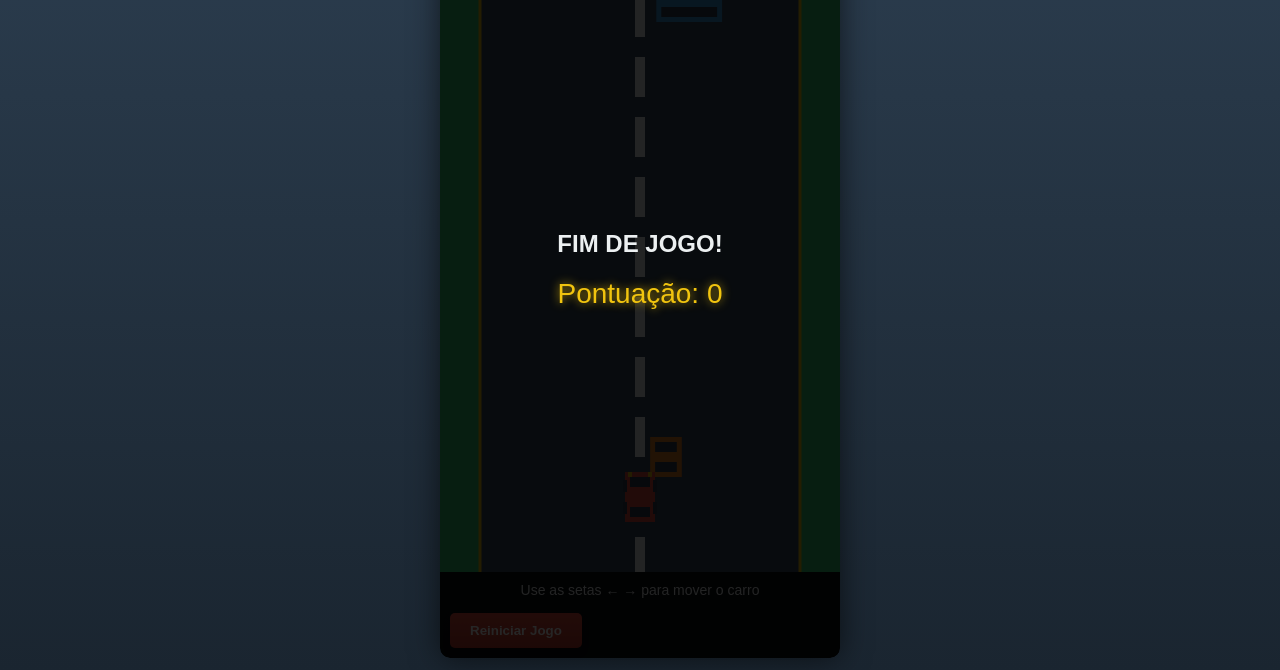
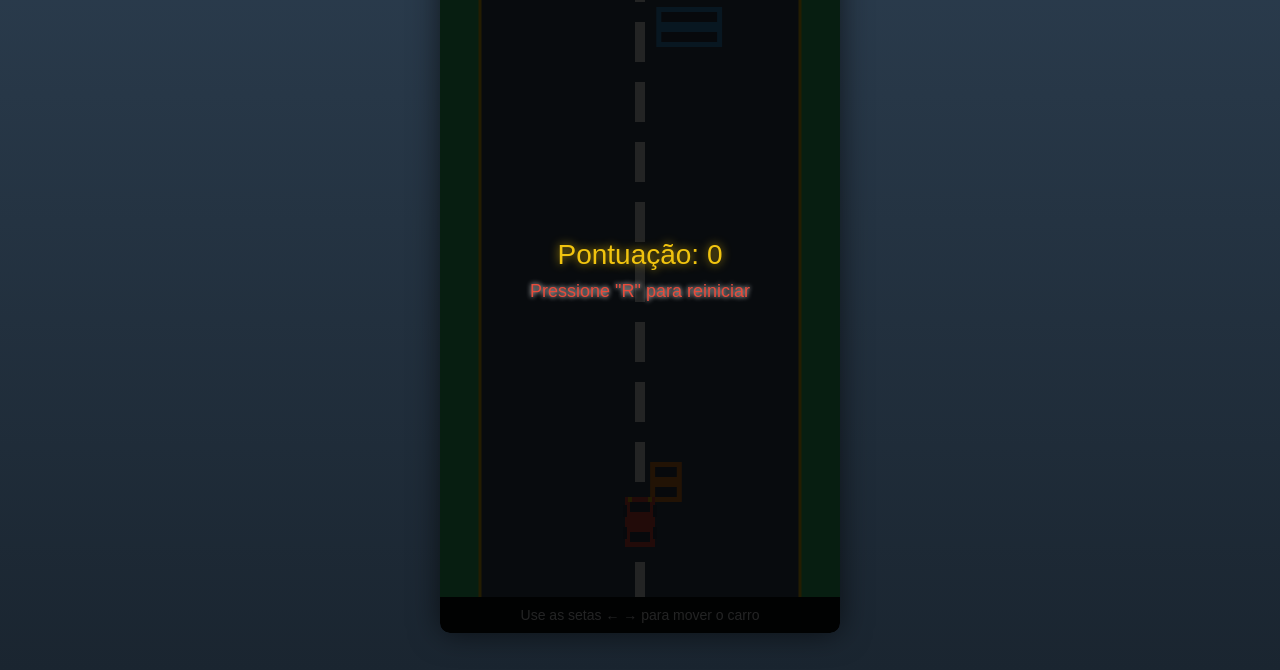
Before and after one commit to SkyGemm/pagina-com-tudo, a plain HTML site: page carro/jogocorridacarrocima.html in a window 1280 px wide. Shown: the part 130-800 px from the top of the page. Drawn offline with Linux system fonts and the light colour scheme.

Commit message:
Update jogocorridacarrocima.html

```diff
--- a/carro/jogocorridacarrocima.html
+++ b/carro/jogocorridacarrocima.html
@@ -3,7 +3,7 @@
 <head>
 <meta charset="UTF-8">
 <meta name="viewport" content="width=device-width, initial-scale=1.0">
-    <title>Jogo de Corrida 2D - Aprimorado com Som</title>
+<title>Jogo de Corrida 2D - Reinício com R e Quicar</title>
 <style>
 body {
     margin: 0; padding: 0;
@@ -19,24 +19,13 @@
 #score-container { display:flex; justify-content:space-between; padding:10px 15px; background:rgba(0,0,0,0.7); color:#ecf0f1; font-size:18px; font-weight:bold; }
 #game-canvas { background-color: #34495e; display:block; }
 #controls { padding:10px; background: rgba(0,0,0,0.7); font-size:14px; border-radius:0 0 10px 10px; }
-        #restart-btn, #restart-btn-over {
-            margin-top: 15px; padding:10px 20px;
-            background: linear-gradient(to bottom, #e74c3c,#c0392b);
-            color:white; border:none; border-radius:5px; cursor:pointer; font-weight:bold;
-            display:none; box-shadow:0 4px 6px rgba(0,0,0,0.3); transition:transform 0.2s, box-shadow 0.2s;
-        }
-        #restart-btn:hover, #restart-btn-over:hover { transform:translateY(-2px); box-shadow:0 6px 8px rgba(0,0,0,0.4); }
-        #restart-btn:active, #restart-btn-over:active { transform:translateY(1px); box-shadow:0 2px 4px rgba(0,0,0,0.4); }
 #game-over {
     position:absolute; top:0; left:0; width:100%; height:100%;
     background:rgba(0,0,0,0.85); display:flex; flex-direction:column;
     justify-content:center; align-items:center; display:none; z-index:10; border-radius:10px;
 }
-        #final-score { font-size:28px; margin-bottom:20px; color:#f1c40f; text-shadow:0 0 10px rgba(241,196,15,0.8); }
-        .vibration { animation: vibration 0.3s infinite; }
-        @keyframes vibration { 0%{transform:translateX(0);}25%{transform:translateX(-5px);}50%{transform:translateX(0);}75%{transform:translateX(5px);}100%{transform:translateX(0);} }
-        .flash { animation: flash 0.3s; }
-        @keyframes flash { 0%{opacity:1;}50%{opacity:0.5;}100%{opacity:1;} }
+#final-score { font-size:28px; margin-bottom:10px; color:#f1c40f; text-shadow:0 0 10px rgba(241,196,15,0.8); }
+#restart-text { font-size:18px; color:#e74c3c; text-shadow:0 0 5px #fff; }
 </style>
 </head>
 <body>
@@ -48,14 +37,10 @@
         <div id="level">Nível: 1</div>
     </div>
     <canvas id="game-canvas" width="400" height="600"></canvas>
-    <div id="controls">
-        Use as setas ← → para mover o carro
-        <button id="restart-btn">Reiniciar Jogo</button>
-    </div>
+    <div id="controls">Use as setas ← → para mover o carro</div>
     <div id="game-over">
-        <h2>FIM DE JOGO!</h2>
         <div id="final-score">Pontuação: 0</div>
-        <button id="restart-btn-over">Jogar Novamente</button>
+        <div id="restart-text">Pressione "R" para reiniciar</div>
     </div>
 </div>
 
@@ -65,20 +50,14 @@
 const scoreElement = document.getElementById('score');
 const timerElement = document.getElementById('timer');
 const levelElement = document.getElementById('level');
-    const restartBtn = document.getElementById('restart-btn');
 const gameOverScreen = document.getElementById('game-over');
 const finalScoreElement = document.getElementById('final-score');
-    const restartBtnOver = document.getElementById('restart-btn-over');
 
 // Sons
-    const engineSound = new Audio("aceleracao.mp3");
-    engineSound.loop = true; engineSound.volume = 0.10;
-    const hornSound = new Audio("buzinacarro.mp3");
-    hornSound.volume = 0.5;
-    const crashSound = new Audio("crash.mp3");
-    crashSound.volume = 0.8;
-    const musicSound = new Audio("musica.mp3");
-    musicSound.loop = true; musicSound.volume = 0.20;
+const engineSound = new Audio("aceleracao.mp3"); engineSound.loop=true; engineSound.volume=0.10;
+const hornSound = new Audio("buzinacarro.mp3"); hornSound.volume=0.5;
+const crashSound = new Audio("crash.mp3"); crashSound.volume=0.8;
+const musicSound = new Audio("musica.mp3"); musicSound.loop=true; musicSound.volume=0.20;
 [engineSound,hornSound,crashSound,musicSound].forEach(s=>s.load());
 musicSound.play();
 
@@ -87,32 +66,37 @@
 document.addEventListener("keyup", e => { if(e.key==="ArrowUp") engineSound.pause(); });
 
 // Buzina curta com clique
-    document.addEventListener("mousedown", e => {
-        if(e.button===0){ hornSound.currentTime=0; hornSound.play(); setTimeout(()=>hornSound.pause(),400); }
-    });
+document.addEventListener("mousedown", e => { if(e.button===0){ hornSound.currentTime=0; hornSound.play(); setTimeout(()=>hornSound.pause(),400); } });
 
 // Variáveis do jogo
 let score=0, gameTime=0, level=1, gameRunning=true, roadSpeed=5, roadOffset=0, lastTimestamp=0, lastLevelIncrease=0;
-    const car = { x:canvas.width/2-15, y:canvas.height-100, width:30, height:50, speed:7, color:'#e74c3c', draw(){ ctx.fillStyle=this.color; ctx.fillRect(this.x,this.y,this.width,this.height); ctx.fillStyle='#2c3e50'; ctx.fillRect(this.x+5,this.y+5,this.width-10,10); ctx.fillRect(this.x+5,this.y+this.height-15,this.width-10,10); ctx.fillStyle='#f1c40f'; ctx.fillRect(this.x+3,this.y,4,5); ctx.fillRect(this.x+this.width-7,this.y,4,5); ctx.fillStyle='#e74c3c'; ctx.fillRect(this.x+3,this.y+this.height-5,4,5); ctx.fillRect(this.x+this.width-7,this.y+this.height-5,4,5); ctx.fillStyle='#2c3e50'; ctx.fillRect(this.x-2,this.y+8,4,12); ctx.fillRect(this.x-2,this.y+this.height-20,4,12); ctx.fillRect(this.x+this.width-2,this.y+8,4,12); ctx.fillRect(this.x+this.width-2,this.y+this.height-20,4,12); } };
+let bounceInterval=null;
+const car={ x:canvas.width/2-15, y:canvas.height-100, width:30, height:50, speed:7, color:'#e74c3c', draw(){
+    ctx.fillStyle=this.color; ctx.fillRect(this.x,this.y,this.width,this.height);
+    ctx.fillStyle='#2c3e50'; ctx.fillRect(this.x+5,this.y+5,this.width-10,10); ctx.fillRect(this.x+5,this.y+this.height-15,this.width-10,10);
+    ctx.fillStyle='#f1c40f'; ctx.fillRect(this.x+3,this.y,4,5); ctx.fillRect(this.x+this.width-7,this.y,4,5);
+    ctx.fillStyle='#e74c3c'; ctx.fillRect(this.x+3,this.y+this.height-5,4,5); ctx.fillRect(this.x+this.width-7,this.y+this.height-5,4,5);
+    ctx.fillStyle='#2c3e50'; ctx.fillRect(this.x-2,this.y+8,4,12); ctx.fillRect(this.x-2,this.y+this.height-20,4,12);
+    ctx.fillRect(this.x+this.width-2,this.y+8,4,12); ctx.fillRect(this.x+this.width-2,this.y+this.height-20,4,12);
+} };
+
 let obstacles=[], obstacleLastSpawn=0, obstacleSpawnInterval=1500;
 
 function init(){
     score=0; gameTime=0; level=1; gameRunning=true; obstacles=[]; roadSpeed=5; lastLevelIncrease=0;
     updateScore(); updateTimer(); updateLevel();
-        restartBtn.style.display='none'; gameOverScreen.style.display='none';
+    gameOverScreen.style.display='none';
     car.x=canvas.width/2-15; car.y=canvas.height-100;
+    if(bounceInterval) { clearInterval(bounceInterval); bounceInterval=null; }
     lastTimestamp=0; requestAnimationFrame(gameLoop);
 }
 
 function gameLoop(timestamp){
     if(!lastTimestamp) lastTimestamp=timestamp;
-        const deltaTime = timestamp-lastTimestamp; lastTimestamp=timestamp;
-
+    const deltaTime=timestamp-lastTimestamp; lastTimestamp=timestamp;
     if(gameRunning){
         gameTime+=deltaTime/1000; updateTimer();
-
         if(gameTime-lastLevelIncrease>=30){ level++; roadSpeed+=1; lastLevelIncrease=gameTime; updateLevel(); canvas.classList.add('flash'); setTimeout(()=>canvas.classList.remove('flash'),300); }
-
         ctx.clearRect(0,0,canvas.width,canvas.height); drawRoad(); updateObstacles(deltaTime); car.draw(); checkCollisions();
     }
     requestAnimationFrame(gameLoop);
@@ -131,40 +115,49 @@
     obstacleLastSpawn+=deltaTime;
     if(obstacleLastSpawn>obstacleSpawnInterval/level){ spawnObstacle(); obstacleLastSpawn=0; }
     for(let i=obstacles.length-1;i>=0;i--){
-            const o=obstacles[i]; o.y+=roadSpeed; ctx.fillStyle=o.color; ctx.fillRect(o.x,o.y,o.width,o.height); ctx.fillStyle='#2c3e50'; ctx.fillRect(o.x+5,o.y+5,o.width-10,10); ctx.fillRect(o.x+5,o.y+o.height-15,o.width-10,10);
+        const o=obstacles[i]; o.y+=roadSpeed; ctx.fillStyle=o.color; ctx.fillRect(o.x,o.y,o.width,o.height);
+        ctx.fillStyle='#2c3e50'; ctx.fillRect(o.x+5,o.y+5,o.width-10,10); ctx.fillRect(o.x+5,o.y+o.height-15,o.width-10,10);
         if(o.y>canvas.height){ obstacles.splice(i,1); score+=10*level; updateScore(); }
     }
 }
 
 function spawnObstacle(){
-        const width=30+Math.random()*40;
-        const x=40+Math.random()*(canvas.width-80-width);
+    const width=30+Math.random()*40; const x=40+Math.random()*(canvas.width-80-width);
     const colors=['#3498db','#e67e22','#9b59b6','#1abc9c'];
     obstacles.push({x:x,y:-50,width:width,height:40,color:colors[Math.floor(Math.random()*colors.length)]});
 }
 
 function checkCollisions(){
-        for(const o of obstacles){ if(car.x<o.x+o.width && car.x+car.width>o.x && car.y<o.y+o.height && car.y+car.height>o.y){ gameOver(); break; } }
+    for(const o of obstacles){
+        if(car.x<o.x+o.width && car.x+car.width>o.x && car.y<o.y+o.height && car.y+car.height>o.y){ gameOver(); break; }
+    }
 }
 
 function gameOver(){
-        gameRunning=false; crashSound.play(); restartBtn.style.display='block'; gameOverScreen.style.display='flex';
+    gameRunning=false; crashSound.play();
     finalScoreElement.textContent=`Pontuação: ${score}`;
-        canvas.classList.add('vibration'); setTimeout(()=>canvas.classList.remove('vibration'),300);
+    gameOverScreen.style.display='flex';
+    // Efeito quicar
+    let direction=1;
+    bounceInterval = setInterval(()=>{
+        car.y += direction*5;
+        if(car.y < canvas.height-120 || car.y > canvas.height-100) direction*=-1;
+    }, 50);
 }
 
+// Atualizar HUD
 function updateScore(){ scoreElement.textContent=`Pontos: ${score}`; }
 function updateTimer(){ timerElement.textContent=`Tempo: ${Math.floor(gameTime)}s`; }
 function updateLevel(){ levelElement.textContent=`Nível: ${level}`; }
 
+// Controles
 document.addEventListener('keydown', e=>{
+    if(!gameRunning && e.key.toLowerCase()==='r'){ init(); }
     if(!gameRunning) return;
     if(e.key==='ArrowLeft' && car.x>40){ car.x-=car.speed; }
     else if(e.key==='ArrowRight' && car.x<canvas.width-car.width-40){ car.x+=car.speed; }
 });
 
-    restartBtn.addEventListener('click', init);
-    restartBtnOver.addEventListener('click', init);
 init();
 </script>
 </body>
```
Lines whose indentation alone changed are shown as unchanged.
